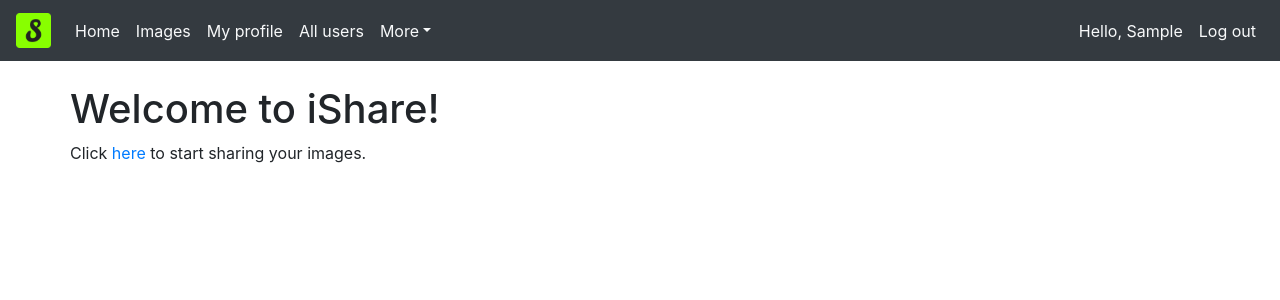
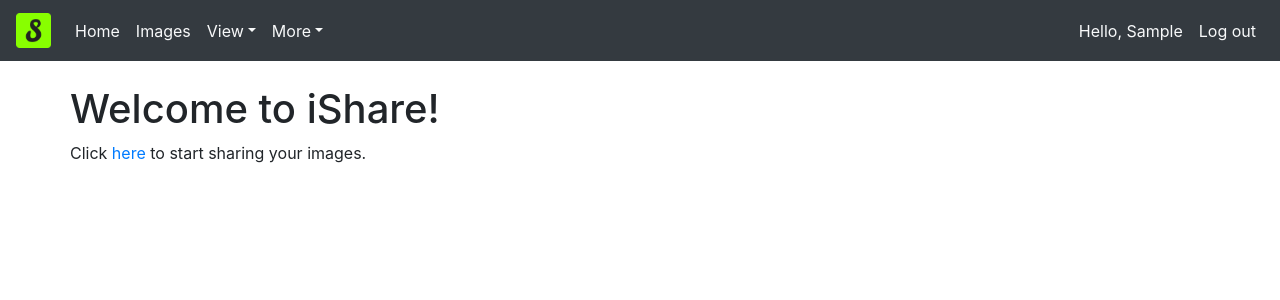
Before and after one commit to xinyuwen101/django_image, a Django app: page / in a window 1280 px wide. Shown: the top 300 px of the page. Run offline with Django 3.2, Linux system fonts and the light colour scheme; the visitor is signed in with stand-in values (Sample User, id 1); some libraries are stand-ins or nearby versions.

Commit message:
Update base.html

```diff
--- a/templates/base.html
+++ b/templates/base.html
@@ -41,16 +41,19 @@
                 <li class="nav-item">
                     <a class="nav-link text-light" href="{% url "images:image_list" %}">Images</a>
                 </li>
-                <li class="nav-item">
-                    <a class="nav-link text-light" href="{% url "account:profile" request.user.username %}">My
-                        profile</a>
-                </li>
-                </li>
-                <li class="nav-item">
-                    <a class="nav-link text-light" href="{% url "account:user_list" %}">All users</a>
+                <li class="nav-item dropdown">
+                    <a class="nav-link dropdown-toggle text-light" href="#" data-toggle="dropdown"
+                       aria-haspopup="true"
+                       aria-expanded="false">View</a>
+                    <div class="dropdown-menu" aria-labelledby="dropdown01">
+                        <a class="dropdown-item"
+                           href="{% url "account:profile" request.user.username %}">My profile</a>
+                        <a class="dropdown-item"
+                           href="{% url "account:user_list" %}">User list</a>
+                    </div>
                 </li>
                 <li class="nav-item dropdown">
-                    <a class="nav-link dropdown-toggle text-light" href="#" id="dropdown01" data-toggle="dropdown"
+                    <a class="nav-link dropdown-toggle text-light" href="#" data-toggle="dropdown"
                        aria-haspopup="true"
                        aria-expanded="false">More</a>
                     <div class="dropdown-menu" aria-labelledby="dropdown01">
@@ -95,7 +98,7 @@
 </div>
 
 <!-- Footer -->
-<footer class="footer mt-auto py-3 bg-light" style="padding-top: 30px; padding-bottom: 30px;">
+<footer class="footer mt-auto py-3 bg-light">
     <div class="container">
         <p class="float-right">
             <a class="text-decoration-none" href="#">Back to top</a>
```
